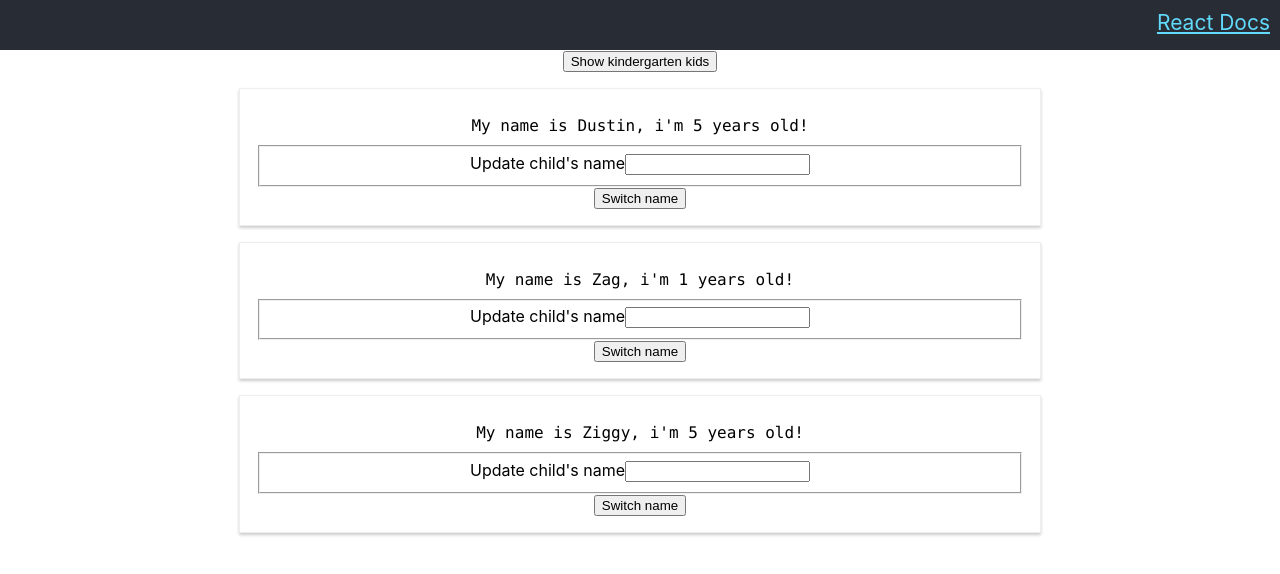
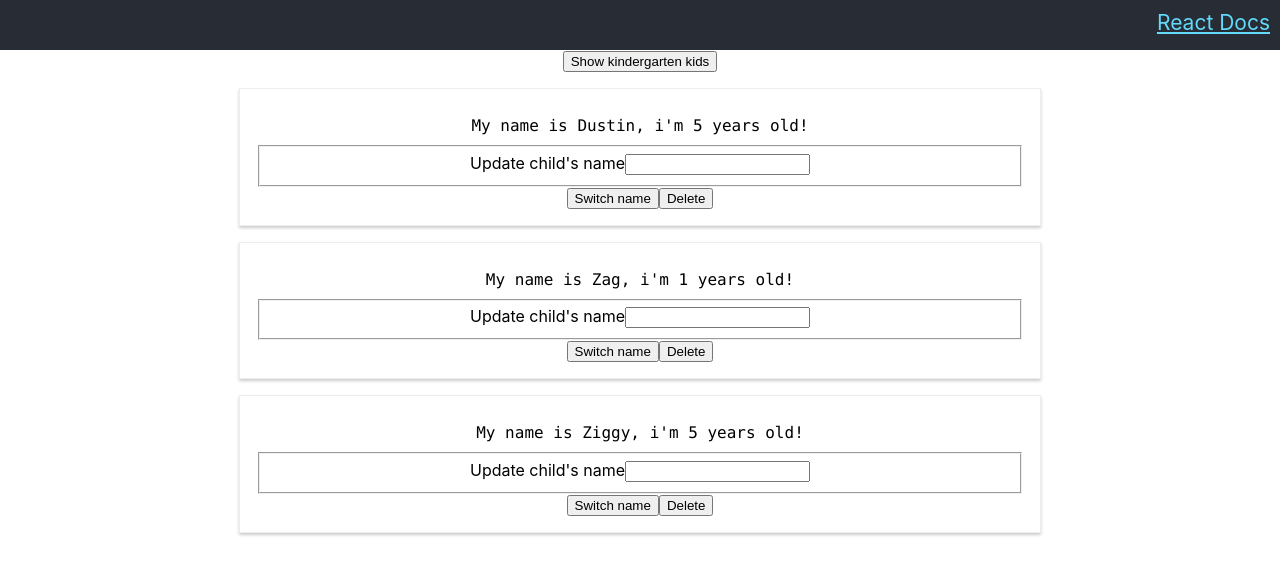
Before and after one commit to shannonjohnstone/react-complete-guide, a React (Create React App) app in the folder react-complete-guide/: page / in a window 1280 px wide. Shown: the top 574 px of the page. Built offline with nearby package versions, Linux system fonts and the light colour scheme.

Commit message:
remove react hooks, will come back to this later

```diff
--- a/react-complete-guide/src/App.js
+++ b/react-complete-guide/src/App.js
@@ -1,15 +1,17 @@
-import React, { useState } from 'react';
+import React, { Component } from 'react';
 import './App.css';
 import KindergartenChildContainer from './components/KindergartenChildContainer';
 
-const App = props => {
-  const [persons, setPersons] = useState([
+class App extends Component {
+  state = {
+    persons: [
       { id: 1, name: 'Dustin', age: 5 },
       { id: 2, name: 'Zag', age: 1 },
       { id: 3, name: 'Ziggy', age: 5 },
-  ]);
+    ],
+  };
 
-  const switchNameHandler = name => {
+  switchNameHandler = name => {
     /**
      * this condition is for demonstrating when KindergartenChildContainer
      * does and does not update as a pure component
@@ -19,22 +21,30 @@ const App = props => {
 
     if (name.toLowerCase() === 'dustin') {
       // update persons array, replace Dustin with Fox
-      const updatedPersons = persons.map(person =>
+      const updatedPersons = this.state.persons.map(person =>
         person.name.toLowerCase() === 'dustin'
           ? { ...person, name: 'Fox' }
           : person,
       );
-      setPersons(updatedPersons);
+      this.setState({ persons: updatedPersons });
     }
   };
 
-  const nameChangeHandler = (name, index) => {
-    const updatedPersons = persons.map((person, i) =>
+  nameChangeHandler = (name, index) => {
+    const updatedPersons = this.state.persons.map((person, i) =>
       index === i ? { ...person, name: name } : person,
     );
-    setPersons(updatedPersons);
+    this.setState({ persons: updatedPersons });
   };
 
+  deletePerson = personId => {
+    const updatedPersons = this.state.persons.filter(
+      person => person.id !== personId,
+    );
+    this.setState({ persons: updatedPersons });
+  };
+
+  render() {
     return (
       <div className="App">
         <header className="App-header">
@@ -47,14 +57,15 @@ const App = props => {
             React Docs
           </a>
         </header>
-      {/* <button onClick={switchNameHandler}>Switch name</button> */}
         <KindergartenChildContainer
-        persons={persons}
-        switchNameHandler={switchNameHandler}
-        nameChangeHandler={nameChangeHandler}
+          persons={this.state.persons}
+          switchNameHandler={this.switchNameHandler}
+          nameChangeHandler={this.nameChangeHandler}
+          deletePerson={this.deletePerson}
         />
       </div>
     );
-};
+  }
+}
 
 export default App;
--- a/react-complete-guide/src/components/KindergartenChildContainer.js
+++ b/react-complete-guide/src/components/KindergartenChildContainer.js
@@ -51,6 +51,9 @@ class KindergartenChildContainer extends PureComponent {
         <button onClick={() => this.props.switchNameHandler(person.name)}>
           Switch name
         </button>
+        <button onClick={() => this.props.deletePerson(person.id)}>
+          Delete
+        </button>
       </div>
     ));
 
```
Also changed, not shown: 2 other files (tests, documents, lock files or other folders). Lines whose indentation alone changed are shown as unchanged.
